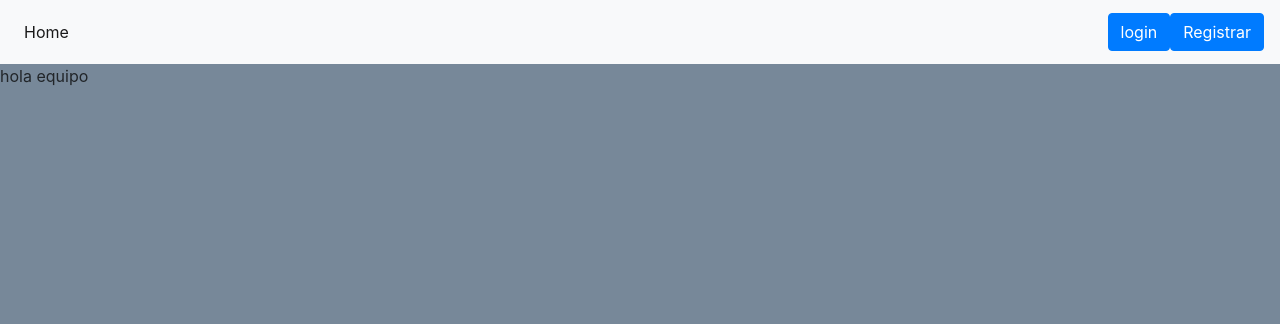
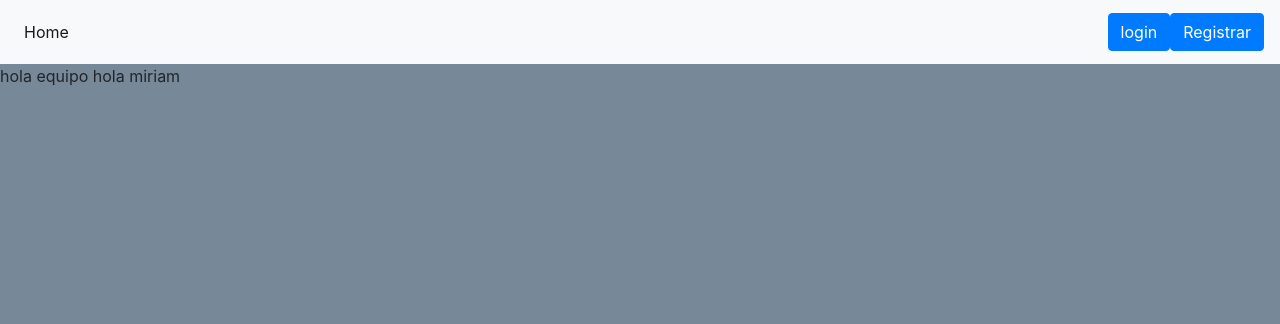
Before and after one commit to JuanMa1220/ecommerce, a CodeIgniter 4 app: the page made by app/Views/Carrito.php in a window 1280 px wide. Shown: the top 324 px of the page. Run offline with PHP 8.4 and a stand-in for CodeIgniter, Linux system fonts and the light colour scheme; the template is opened without the code that fills it, so the values that code supplies are empty; some libraries are stand-ins or nearby versions.

Commit message:
hola
nuevo cambio

```diff
--- a/app/Views/Carrito.php
+++ b/app/Views/Carrito.php
@@ -35,6 +35,9 @@
     <?php
         print"hola equipo";
     ?>
+    <?php
+        print"hola miriam";
+    ?>
     </form>
 </body>
 </html>
```
